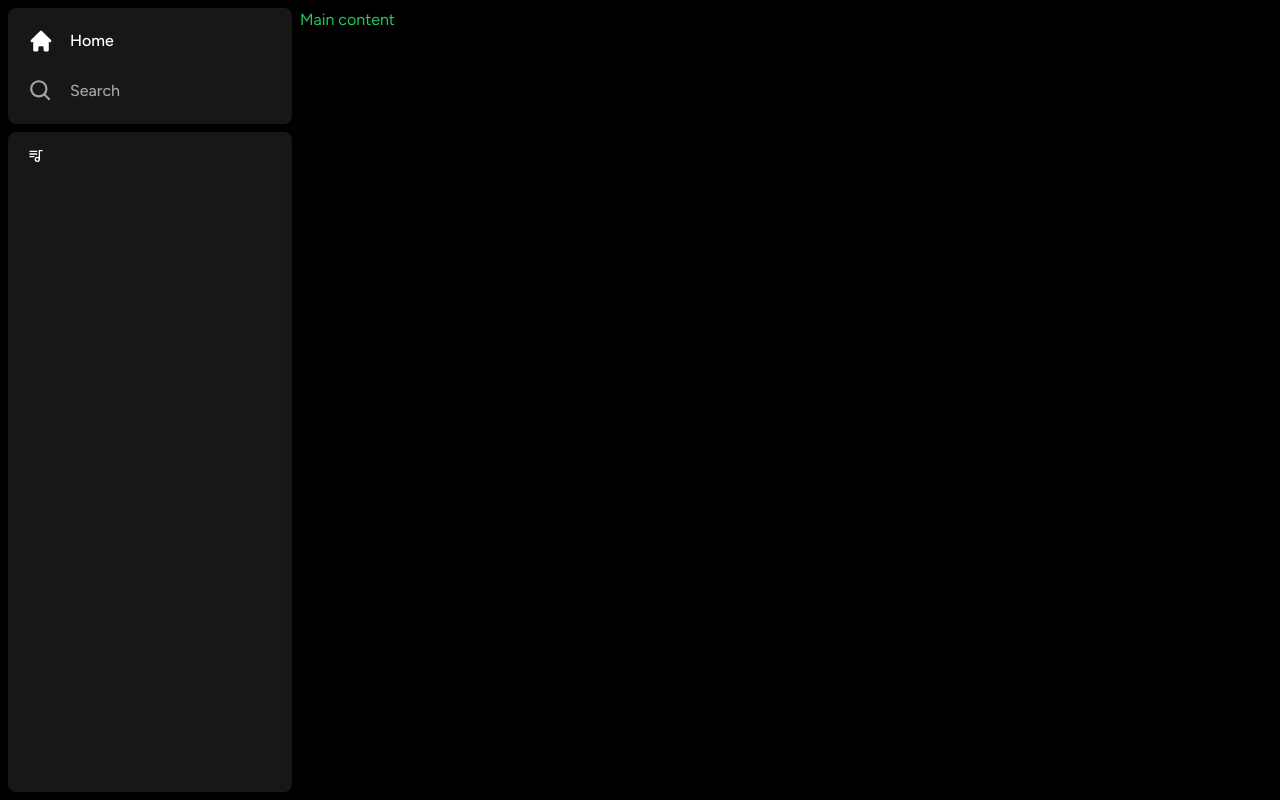
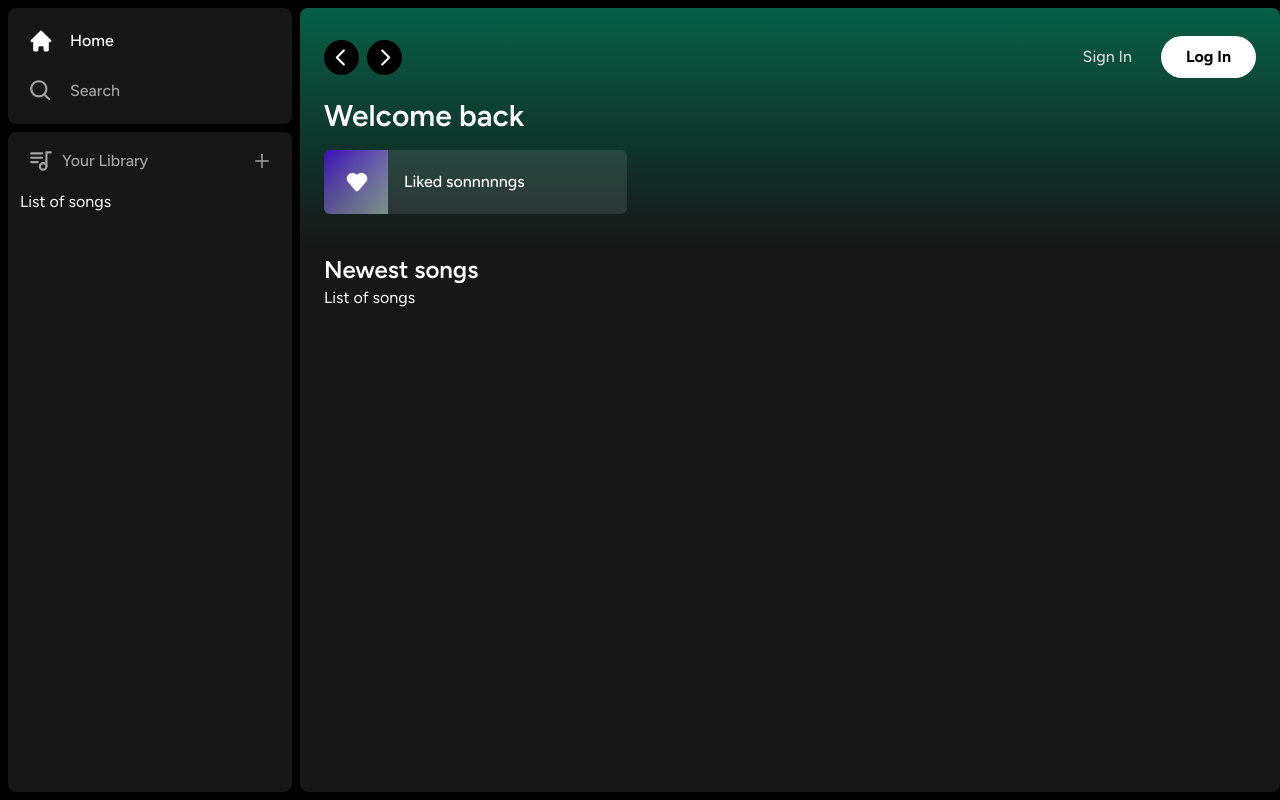
Before and after one commit to DiegoSalazarArp/spotify-clone-next, a Next.js app: page / in a window 1280 px wide. Built offline with nearby package versions, Linux system fonts and the light colour scheme.

Commit message:
Se termina maq de sidebar

```diff
--- a/app/(site)/page.tsx
+++ b/app/(site)/page.tsx
@@ -1,3 +1,27 @@
+import Header from "@/components/Header";
+import ListItem from "@/components/ListItem";
+
 export default function Home() {
-  return <div className="text-green-500">Main content</div>;
+  return (
+    <div className="bg-neutral-900 rounded-lg h-full w-full overflow-hidden overflow-y-auto">
+      <Header>
+        <div className="mb-2">
+          <h1 className="text-white text-3xl font-semibold">Welcome back</h1>
+          <div className="grid grid-cols-1 sm:grid-cols-2 xl:grid-cols-3 2xl:grid-cols-4 gap-3 mt-4">
+            <ListItem
+              href="liked"
+              image="/images/liked.png"
+              name="Liked sonnnnngs"
+            />
+          </div>
+        </div>
+      </Header>
+      <div className="mt-2 mb-7 px-6">
+        <div className="flex justify-between items-center">
+          <h1 className=" text-white text-2xl font-semibold">Newest songs</h1>
+        </div>
+        <div>List of songs</div>
+      </div>
+    </div>
+  );
 }
--- /dev/null
+++ b/components/Button.tsx
@@ -0,0 +1,26 @@
+import { forwardRef } from "react";
+import { twMerge } from "tailwind-merge";
+
+interface ButtonProps extends React.ButtonHTMLAttributes<HTMLButtonElement> {}
+const Button = forwardRef<HTMLButtonElement, ButtonProps>(
+  ({ className, children, disabled, type = "button", ...props }, ref) => {
+    return (
+      <button
+        type={type}
+        className={twMerge(
+          `w-full rounded-full bg-green-500 border border-transparent px-3 py-3
+          disabled:cursor-not-allowed disabled:opacity-50 text-black font-bold hover:opacity-75 transition`,
+          className,
+        )}
+        disabled={disabled}
+        ref={ref}
+        {...props}
+      >
+        {children}
+      </button>
+    );
+  },
+);
+Button.displayName = "Button";
+
+export default Button;
--- /dev/null
+++ b/components/Header.tsx
@@ -0,0 +1,72 @@
+"use client";
+
+import { useRouter } from "next/navigation";
+import React from "react";
+import { twMerge } from "tailwind-merge";
+import { RxCaretLeft, RxCaretRight } from "react-icons/rx";
+import { HiHome } from "react-icons/hi";
+import { BiSearch } from "react-icons/bi";
+import Button from "./Button";
+
+interface HeaderProps {
+  children: React.ReactNode;
+  className?: string;
+}
+
+export default function Header({ children, className }: HeaderProps) {
+  const router = useRouter();
+  const handleLogout = () => {
+    //handle logout
+  };
+  return (
+    <div
+      className={twMerge(
+        `h-fit bg-gradient-to-b from-emerald-800 p-6`,
+        className,
+      )}
+    >
+      <div className="w-full mb-4 flex items-center justify-between">
+        <div className="hidden md:flex gap-x-2 items-center">
+          <button
+            onClick={() => router.back()}
+            className="rounded-full bg-black flex items-center justify-center hover:opacity-75 transition"
+          >
+            <RxCaretLeft size={35} className="text-white" />
+          </button>
+          <button
+            onClick={() => router.forward()}
+            className="rounded-full bg-black flex items-center justify-center hover:opacity-75 transition"
+          >
+            <RxCaretRight size={35} className="text-white" />
+          </button>
+        </div>
+        <div className="flex md:hidden gap-x-2 items-center">
+          <button className="rounded-full p-2 bg-white flex items-center justify-center hover:opacity-75 transition">
+            <HiHome className=" text-black" size={20} />
+          </button>
+          <button className="rounded-full p-2 bg-white flex items-center justify-center hover:opacity-75 transition">
+            <BiSearch className=" text-black" size={20} />
+          </button>
+        </div>
+        <div className="flex justify-between items-center gap-x-4">
+          <>
+            <div>
+              <Button
+                onClick={() => {}}
+                className="bg-transparent text-neutral-300 font-medium"
+              >
+                Sign In
+              </Button>
+            </div>
+            <div>
+              <Button onClick={() => {}} className="bg-white px-6 py-2">
+                Log In
+              </Button>
+            </div>
+          </>
+        </div>
+      </div>
+      {children}
+    </div>
+  );
+}
--- a/components/Library.tsx
+++ b/components/Library.tsx
@@ -1,5 +1,6 @@
 "use client";
 import { TbPlaylist } from "react-icons/tb";
+import { AiOutlinePlus } from "react-icons/ai";
 
 export default function Library() {
   const onClick = () => {
@@ -9,9 +10,16 @@
     <div className="flex flex-col">
       <div className="flex items-center justify-between px-5 pt-4">
         <div className="inline-flex items-center gap-x-2">
-          <TbPlaylist />
+          <TbPlaylist className="text-neutral-400" size={26} />
+          <p className="text-neutral-400 font-medium text-md">Your Library</p>
         </div>
+        <AiOutlinePlus
+          onClick={onClick}
+          size={20}
+          className="text-neutral-400 cursor-pointer hover:text-white transition"
+        />
       </div>
+      <div className="flex flex-col gap-y-2 mt-4 px-3">List of songs</div>
     </div>
   );
 }
--- /dev/null
+++ b/components/ListItem.tsx
@@ -0,0 +1,51 @@
+"use client";
+
+import Image from "next/image";
+import { useRouter } from "next/navigation";
+import { FaPlay } from "react-icons/fa";
+interface ListItemProps {
+  image: string;
+  name: string;
+  href: string;
+}
+
+export default function ListItem({ image, name, href }: ListItemProps) {
+  const router = useRouter();
+  const onClick = () => {
+    // add auth before push
+    router.push(href);
+  };
+
+  return (
+    <button
+      onClick={onClick}
+      className="
+         relative
+         group
+         flex
+         items-center
+         rounded-md
+         overflow-hidden
+         gap-x-4
+         bg-neutral-100/10
+         cursor-pointer
+         hover:bg-neutral-100/20
+         transition
+         pr-4
+       "
+    >
+      <div className="relative min-h-[64px] min-w-[64px]">
+        <Image className="object-cover" fill src={image} alt="image" />
+      </div>
+      <p className="font-medium truncate py-5">{name}</p>
+      <div
+        className="absolute transition opacity-0 rounded-full flex
+        items-center justify-center bg-green-500 p-4 drop-shadow-md
+        right-5 group-hover:opacity-100 hover:scale-110
+        "
+      >
+        <FaPlay className="text-black" />
+      </div>
+    </button>
+  );
+}
```
Also changed, not shown: public/images/liked.png (added).
